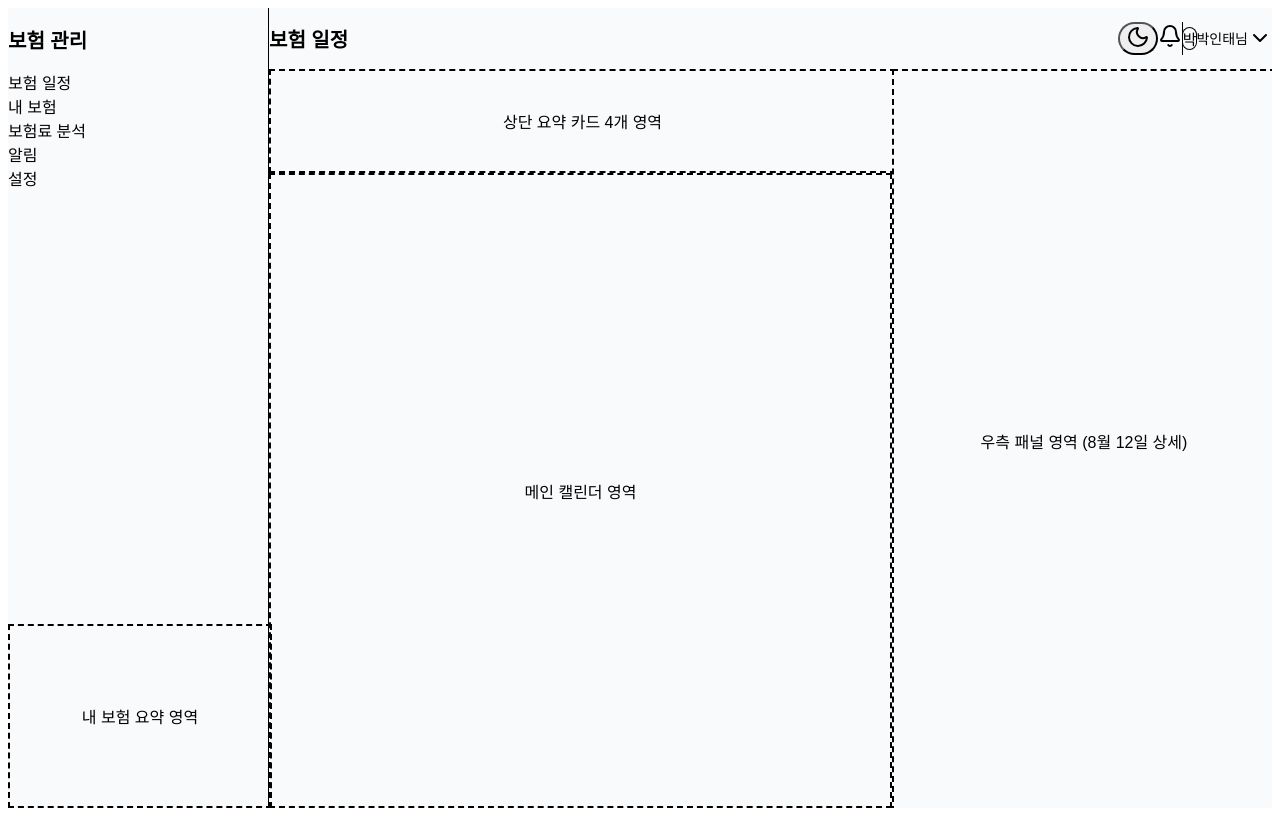
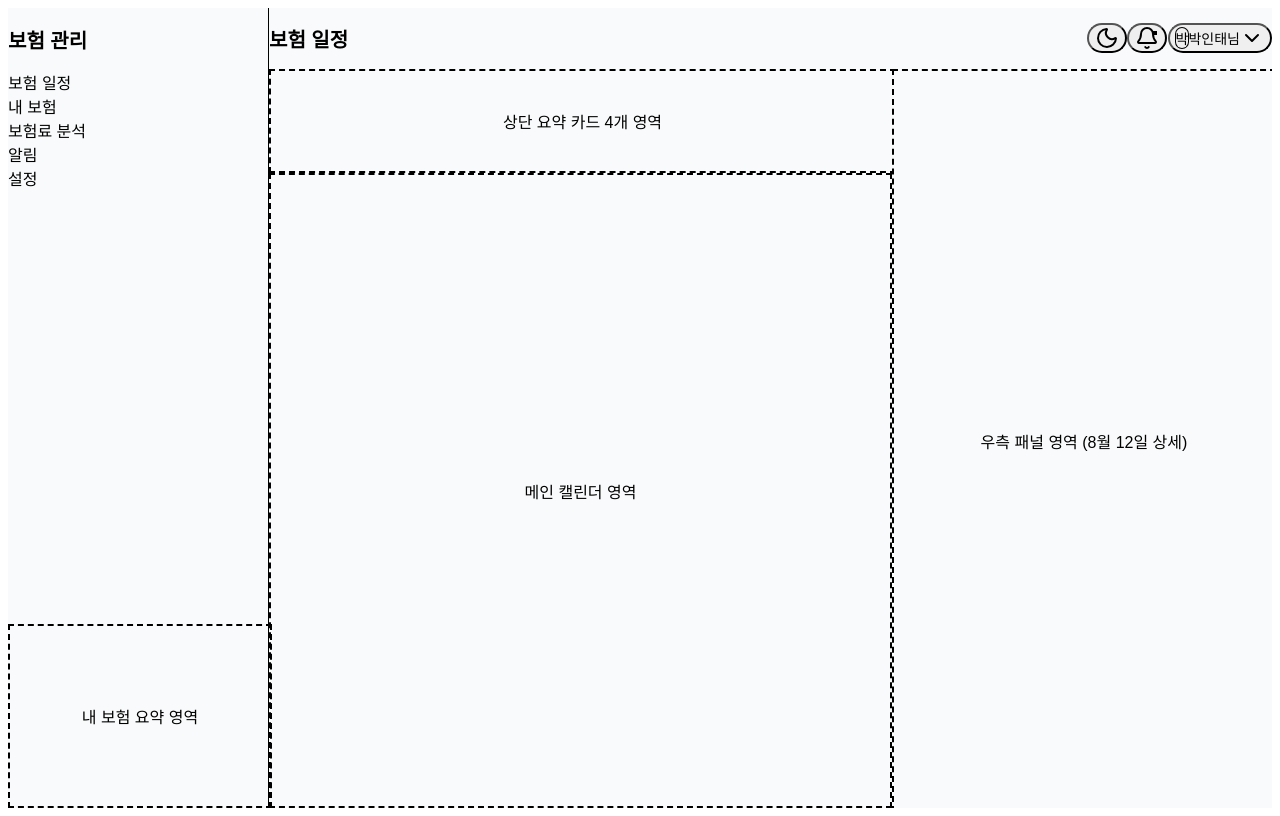
Before and after one commit to park-intae/Boim, a React (Vite) app in the folder apps/web/: page / in a window 1280 px wide. Built offline with nearby package versions, Linux system fonts and the light colour scheme; a web font is replaced by a local one.

Commit message:
refactor(web): 헤더 우측 컴포넌트를 최적의 모던 대시보드 비율(명시적 divider, 완벽한 button/pill 규격)로 재설계

```diff
--- a/apps/web/src/components/layout/Header.tsx
+++ b/apps/web/src/components/layout/Header.tsx
@@ -5,29 +5,34 @@ export function Header() {
     <header className="h-[60px] flex-shrink-0 flex items-center justify-between px-10 border-b border-transparent">
       <h2 className="text-[20px] font-bold text-gray-900 tracking-tight">보험 일정</h2>
 
-      <div className="flex items-center">
-        {/* Icons Area (Moon, Bell) */}
-        <div className="flex items-center gap-2 pr-6 border-r border-gray-200 mr-6">
-          <button className="p-2 text-gray-400 hover:text-gray-700 hover:bg-gray-100 transition-all rounded-full">
+      <div className="flex items-center shrink-0">
+
+        {/* Icons Group */}
+        <div className="flex items-center gap-2">
+          <button className="w-10 h-10 flex items-center justify-center text-gray-400 hover:text-gray-800 hover:bg-gray-100 transition-colors rounded-full shrink-0">
             <Moon className="w-5 h-5" />
           </button>
 
-          <div className="relative p-2 text-gray-400 hover:text-gray-700 hover:bg-gray-100 transition-all rounded-full cursor-pointer">
+          <button className="relative w-10 h-10 flex items-center justify-center text-gray-400 hover:text-gray-800 hover:bg-gray-100 transition-colors rounded-full shrink-0">
             <Bell className="w-5 h-5" />
-            <div className="absolute top-1.5 right-1.5 w-2 h-2 bg-amber-500 rounded-full ring-2 ring-[#F9FAFB]" />
-          </div>
+            <div className="absolute top-[8px] right-[10px] w-2 h-2 bg-amber-500 rounded-full ring-2 ring-gray-50" />
+          </button>
         </div>
 
-        {/* User Profile Area */}
-        <div className="flex items-center gap-3 cursor-pointer group hover:bg-gray-100 py-1.5 px-3 rounded-2xl transition-all -ml-3">
-          <div className="w-9 h-9 rounded-full bg-indigo-50 text-indigo-600 flex items-center justify-center text-[15px] font-bold ring-1 ring-indigo-100 shadow-sm">
+        {/* Vertical Divider */}
+        <div className="h-5 w-px bg-gray-200 mx-5 shrink-0" />
+
+        {/* User Profile Pill */}
+        <button className="flex items-center gap-2.5 cursor-pointer group hover:bg-gray-100 py-1.5 pl-1.5 pr-4 rounded-full transition-colors shrink-0 outline-none">
+          <div className="w-9 h-9 rounded-full bg-indigo-50 text-indigo-600 flex items-center justify-center text-[14px] font-bold ring-1 ring-indigo-100/50 shadow-sm shrink-0">
             박
           </div>
-          <div className="flex items-center gap-1.5">
+          <div className="flex items-center gap-1.5 shrink-0">
             <span className="text-[14px] font-semibold text-gray-700 group-hover:text-gray-900 transition-colors">박인태님</span>
             <ChevronDown className="w-4 h-4 text-gray-400 group-hover:text-gray-600 transition-colors" />
           </div>
-        </div>
+        </button>
+
       </div>
     </header>
   );
```
